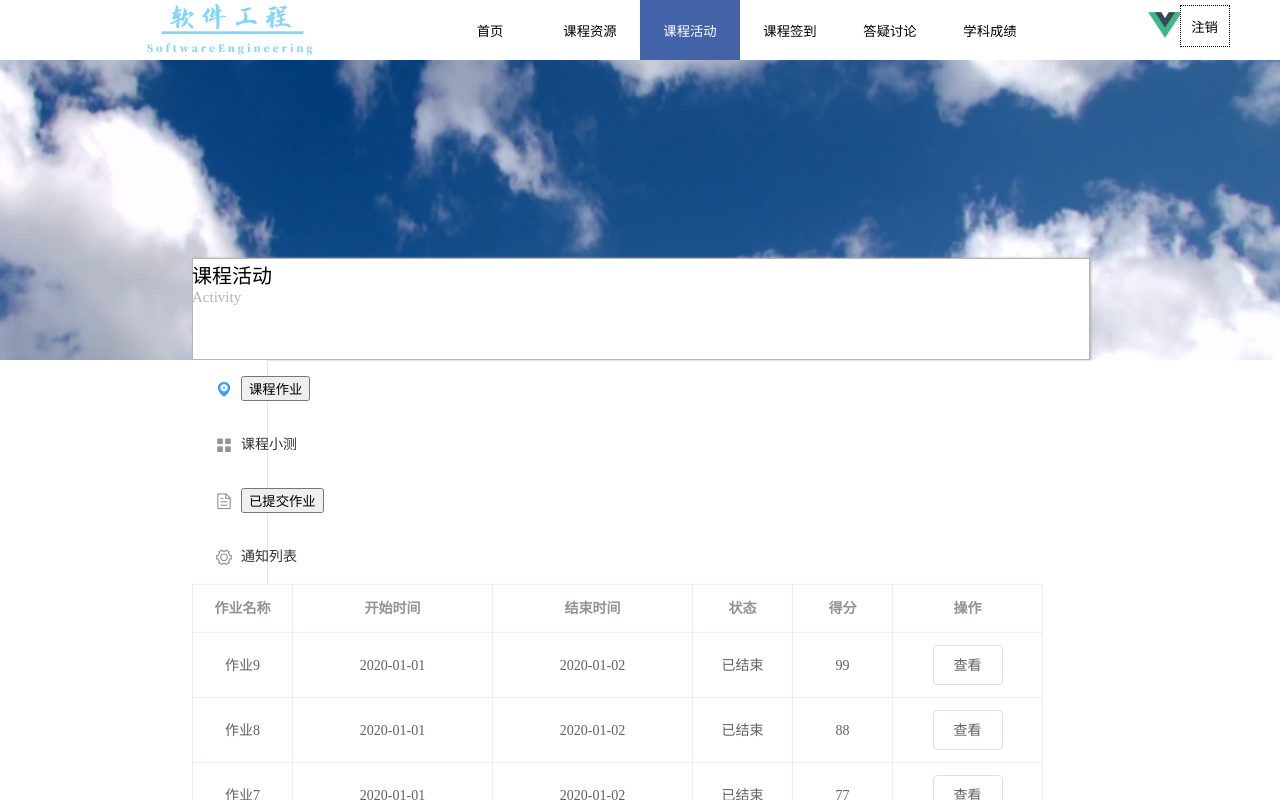
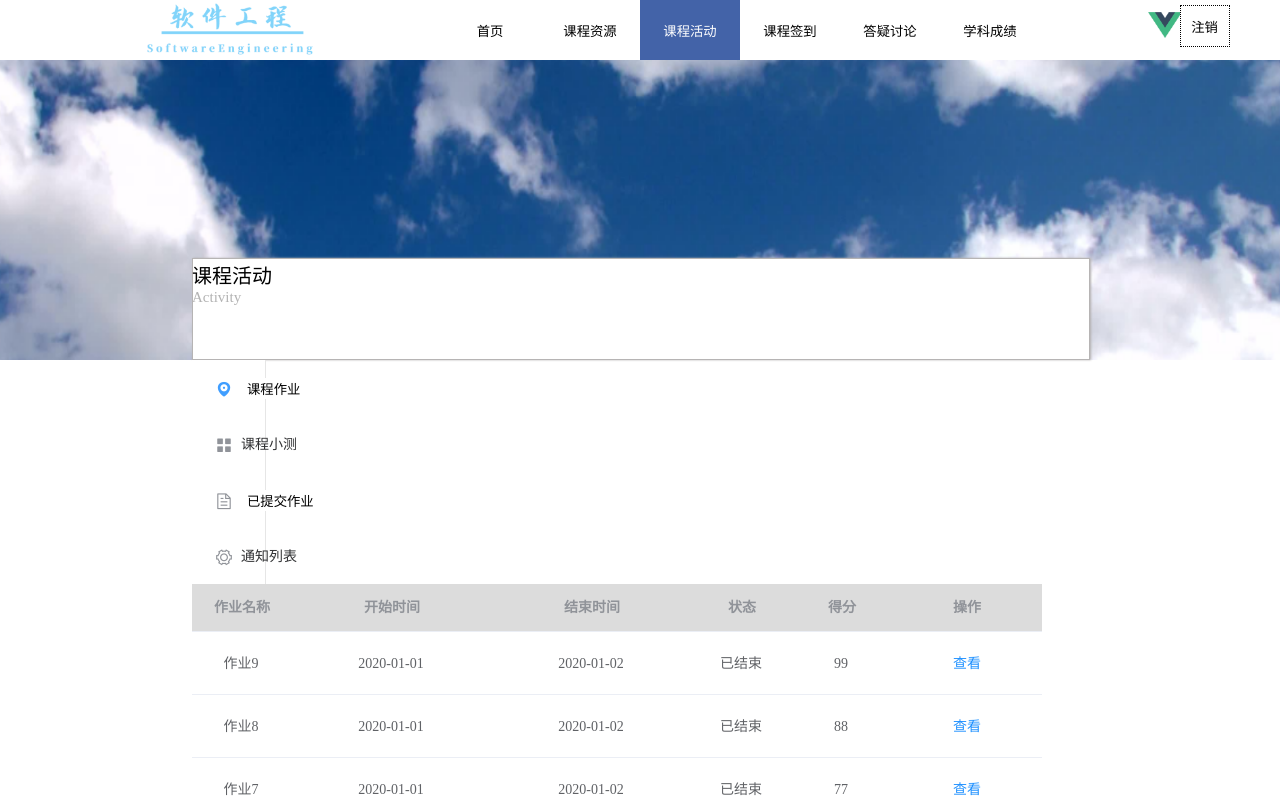
Before and after one commit to FZUSESPR21/LaoJiuMen-Teamwork5-Frontend, a Vue app in the folder vue-demo/: page /student/activity/homeworklist in a window 1280 px wide. Shown: the top 800 px of the page. Built offline with nearby package versions, Linux system fonts and the light colour scheme.

Commit message:
作业相关页面样式

```diff
--- a/vue-demo/src/components/student/activity/activitybar.vue
+++ b/vue-demo/src/components/student/activity/activitybar.vue
@@ -10,7 +10,7 @@
         <el-menu-item index="1">
           <i class="el-icon-location"></i>
 <!--          <span slot="title">课程作业</span>-->
-          <router-link to="/student/activity/homeworklist"  tag="button" >课程作业</router-link>
+          <router-link to="/student/activity/homeworklist"  tag="button" class="button">课程作业</router-link>
         </el-menu-item>
 
         <el-menu-item index="2">
@@ -21,7 +21,7 @@
         <el-menu-item index="3">
           <i class="el-icon-document"></i>
 <!--          <span slot="title">已提交作业</span>-->
-          <router-link to="/student/activity/submittedhomeworklist" tag="button" >已提交作业</router-link>
+          <router-link to="/student/activity/submittedhomeworklist" tag="button" class="button">已提交作业</router-link>
         </el-menu-item>
 
         <el-menu-item index="4">
@@ -50,3 +50,11 @@
     }
   }
 </script>
+
+<style>
+.button{
+  background-color: white;
+  border: 2px
+}
+
+</style>
--- a/vue-demo/src/components/student/activity/editor.vue
+++ /dev/null
@@ -1,33 +0,0 @@
-<template>
-  <quill-editor class="editor"
-                v-model="content"
-                ref="myQuillEditor"
-                :options="editorOption"
-                @blur="onEditorBlur($event)" @focus="onEditorFocus($event)"
-                @change="onEditorChange($event)">
-  </quill-editor>
-</template>
-<script>
-import { quillEditor } from 'vue-quill-editor'
-export default {
-  name: "editor",
-  data() {
-    return {
-      content: null,
-      editorOption: {}
-    };
-  },
-  methods: {
-    onEditorBlur() {
-    },
-    onEditorFocus() {//获得焦点事件
-    },
-    onEditorChange() {//内容改变事件
-    }
-  }
-}
-</script>
-
-<style>
-
-</style>
--- a/vue-demo/src/components/student/activity/homeworkdetail.vue
+++ b/vue-demo/src/components/student/activity/homeworkdetail.vue
@@ -1,40 +1,40 @@
 <template>
-  <div align="center">
-    <span>{{this.$route.query.userId}}</span>
-    <h4>作业详情</h4>
+  <div id="div1">
+    <sapn id="tag">作业详情</sapn>
     <el-table :data="tableData" style="width: 100%;" border>
       <el-table-column
         v-for="(item,i) in tableCol"
         :key="i"
         :prop="item.prop"
-        :width="item.width"
-
-      ></el-table-column>
+        :width="item.width">
+      </el-table-column>
     </el-table>
 
-    <div>
-      <editor></editor>
-      <el-button @click="submit">提交</el-button>
-      <el-button @click="cancel">取消</el-button>
+    <div id="div2" align="center">
+      <vue-editor id="editor" v-model="content"></vue-editor>
+      <br>
+      <el-button @click="submit" id="button1">提交</el-button>
+      <el-button @click="cancel" id="button2">取消</el-button>
 <!--      <router-link to="/student/activity/submittedhomeworkdetail" tag="button" >提交</router-link>
       <router-link to="/student/activity/homeworklist" tag="button" >取消</router-link>-->
     </div>
-
   </div>
-
 </template>
 
 <script>
+// Basic Use - Covers most scenarios
+import { VueEditor } from 'vue2-editor'
 
-import editor from "./editor";
+
+
 export default {
   name: "homeworkdetail",
   data() {
     return {
       showOper:true,
       tableCol: [
-        {prop: "key", label: "键", width: 500,},
-        {prop: "value", label: "值", width: 500},
+        {prop: "key", label: "键", width: 200},
+        {prop: "value", label: "值", width: 600},
 
       ],
 
@@ -52,7 +52,7 @@ export default {
     };
   },
   components: {//使用编辑器
-    editor
+    VueEditor
   },
 
   methods: {
@@ -69,5 +69,23 @@ export default {
 </script>
 
 <style scoped>
+#tag {
+  font-weight:bold;
+  color: #000000;
+  background-color: white;
+}
 
+#div1 {
+  background-color: white;
+}
+
+#button1 {
+  color: white;
+  background-color: dodgerblue;
+}
+
+#button2 {
+  color: dodgerblue;
+  background-color: white;
+}
 </style>
--- a/vue-demo/src/components/student/activity/homeworklist.vue
+++ b/vue-demo/src/components/student/activity/homeworklist.vue
@@ -1,6 +1,11 @@
 <template>
   <div>
-    <el-table :data="tableData" style="width: 100%" border>
+    <el-table id="table"
+              :data="tableData"
+              style="width: 100%"
+              :row-class-name="tableRowClass"
+              :header-cell-style="headeRowClass"
+              :row-style="tableRowStyle">
       <el-table-column
         v-for="(item,i) in tableCol"
         :key="i"
@@ -8,23 +13,20 @@
         :label="item.label"
         :width="item.width"
         align="center"
-      ></el-table-column>
+        show-overflow-tooltip>
+      </el-table-column>
+
       <el-table-column label="操作" v-if="showOper" align="center" width="150">
         <template slot-scope="scope">
 <!--          <router-link to="/student/activity/homeworkdetail" tag="button" >查看</router-link>-->
-          <el-button @click="lookClick(scope.row)">查看</el-button>
+          <el-button @click="lookClick(scope.row)" id="lookbutton">查看</el-button>
         </template>
-
       </el-table-column>
-
     </el-table>
-
   </div>
 </template>
 
 <script>
-  import axios from "axios";
-
   export default {
     name: "homeworklist",
     data() {
@@ -59,21 +61,8 @@
     },
     methods: {
       lookClick(e) {
-        /*alert(JSON.stringify(e))*/
-        // alert(e.endDate)
         this.name = e.name
         this.endDate = e.endDate
-        /*this.$confirm('此操作将永久删除该用户信息，是否继续？', '提示', {
-          confirmButtonText: '确定',
-          cancleButtonText: '取消',
-          type: 'warning'
-        }).then(() => {
-          this.$axios.post('delete', {id: e.id})
-            .then(alert('删除成功'),
-              location.reload()
-            )
-        })*/
-        // this.$router.push({name: '/', params: {参数名: '参数值'})
         this.$router.push({
           path: '/student/activity/homeworkdetail',
           query: {
@@ -83,29 +72,27 @@
           }
         })
         // this.$router.push({name: '/student/activity/homeworkdetail', params: {userId: this.userID,name: this.name}})
-      }
+      },
 
+      headeRowClass({row, column, rowIndex, columnIndex}){
+        //表头的背景颜色
+        if(rowIndex==0){
+          return 'background:#DCDCDC; ';
+        }
+      },
     },
-
   };
-
-  /*axios({
-    url: 'http://123.207.32.32:8000/home/multidata'
-  }).then(res => {
-    console.log(res)
-  })
-
-  axios.all([axios({
-    url: 'http://123.207.32.32:8000/home/multidata'
-  }), axios({
-    url: '',
-    params: ''
-  })]).then(axios.spread((res1, res2) => {
-    console.log(res1);
-    console.log(res2);
-  }))*/
 </script>
 
 <style scoped>
+#table {
+  font-weight: normal;
+}
+
+#lookbutton {
+  background-color: white;
+  color: dodgerblue;
+  border: 2px
+}
 
 </style>
--- a/vue-demo/src/components/student/activity/submittedhomeworkdetail.vue
+++ b/vue-demo/src/components/student/activity/submittedhomeworkdetail.vue
@@ -1,16 +1,13 @@
 <template>
-  <div>
-    <div>
-      <span>提交情况</span>
-      <div>
-        <el-button @click="downloadClick">下载</el-button>
-      </div>
-      <el-input v-model="input1" rows="3" type="textarea" placeholder="回答的内容" resize="none"></el-input>
-    </div>
+  <div id="div1">
+    <span id="span1">提交情况</span>
+    <br>
+    <el-button id="button" @click="downloadClick">下载</el-button>
+    <el-input id="input1" v-model="input1" rows="9" type="textarea" placeholder="回答的内容" resize="none" readonly></el-input>
 
     <div>
-      <span>教师评语</span>
-      <el-input v-model="input2" rows="2" type="textarea" placeholder="评论内容" resize="none"></el-input>
+      <span id="span2">教师评语</span>
+      <el-input id="input2" v-model="input2" rows="2" type="textarea" placeholder="评论内容" resize="none" readonly></el-input>
     </div>
   </div>
 </template>
@@ -33,5 +30,21 @@ export default {
 </script>
 
 <style scoped>
+#div1 {
+  background-color: white;
+}
 
+#button {
+  color: white;
+  background-color: dodgerblue;
+}
+
+#span1 {
+  font-weight: bold;
+}
+
+#span2 {
+  font-weight: lighter;
+  font-size: 15px;
+}
 </style>
--- a/vue-demo/src/components/student/activity/submittedhomeworklist.vue
+++ b/vue-demo/src/components/student/activity/submittedhomeworklist.vue
@@ -1,18 +1,22 @@
 <template>
   <div>
-    <el-table :data="tableData" style="width: 100%" border>
+    <el-table id="el-table"
+              :data="tableData"
+              style="width: 100%"
+              :header-cell-style="headeRowClass">
       <el-table-column
         v-for="(item,i) in tableCol"
         :key="i"
         :prop="item.prop"
         :label="item.label"
         :width="item.width"
-        align="center"
-      ></el-table-column>
+        align="center">
+      </el-table-column>
+
       <el-table-column label="操作" v-if="showOper" align="center" width="150">
         <template slot-scope="scope">
 <!--          <router-link to="/student/activity/submittedhomeworkdetail" tag="button" >查看</router-link>-->
-          <el-button @click="lookClick">查看</el-button>
+          <el-button @click="lookClick" id="lookbutton">查看</el-button>
         </template>
       </el-table-column>
     </el-table>
@@ -27,8 +31,8 @@ export default {
       showOper:true,
 
       tableCol: [
-        {prop: "name", label: "作业名称", width: 180},
-        {prop: "score", label: "得分", width: 200},
+        {prop: "name", label: "作业名称", width: 400},
+        {prop: "score", label: "得分", width: 300},
 
       ],
 
@@ -36,17 +40,29 @@ export default {
         {name: "作业9", score: "99"},
         {name: "作业8", score: "88"},
         {name: "作业7", score: "77"},
-      ]
+      ],
+
     };
   },
   methods: {
     lookClick() {
       this.$router.push('/student/activity/submittedhomeworkdetail')
-    }
+    },
+
+    headeRowClass({row, column, rowIndex, columnIndex}){
+      //表头的背景颜色
+      if(rowIndex==0){
+        return 'background:#DCDCDC;';
+      }
+    },
   },
 }
 </script>
 
 <style scoped>
-
+#lookbutton {
+  background-color: white;
+  color: dodgerblue;
+  border: 2px
+}
 </style>
```
